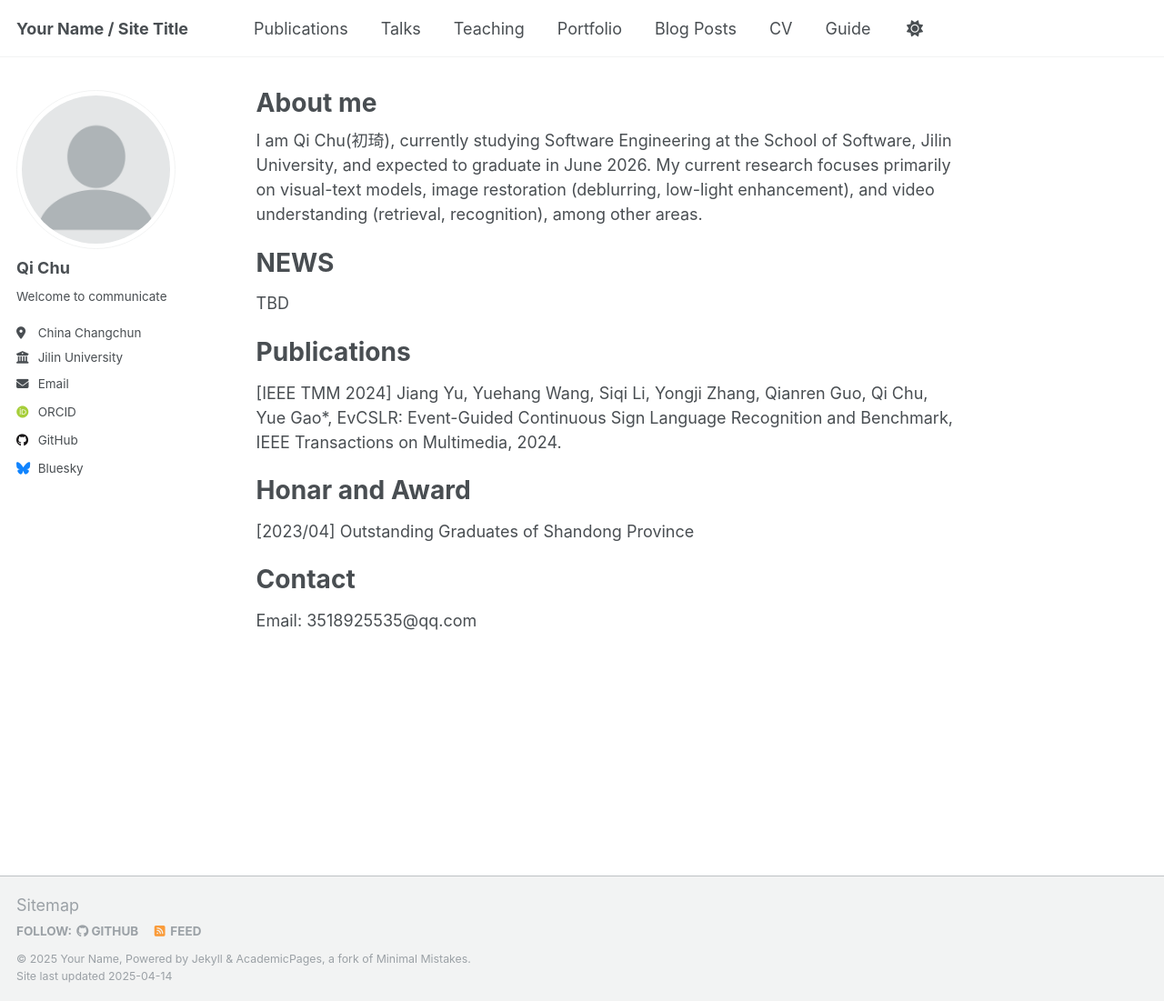
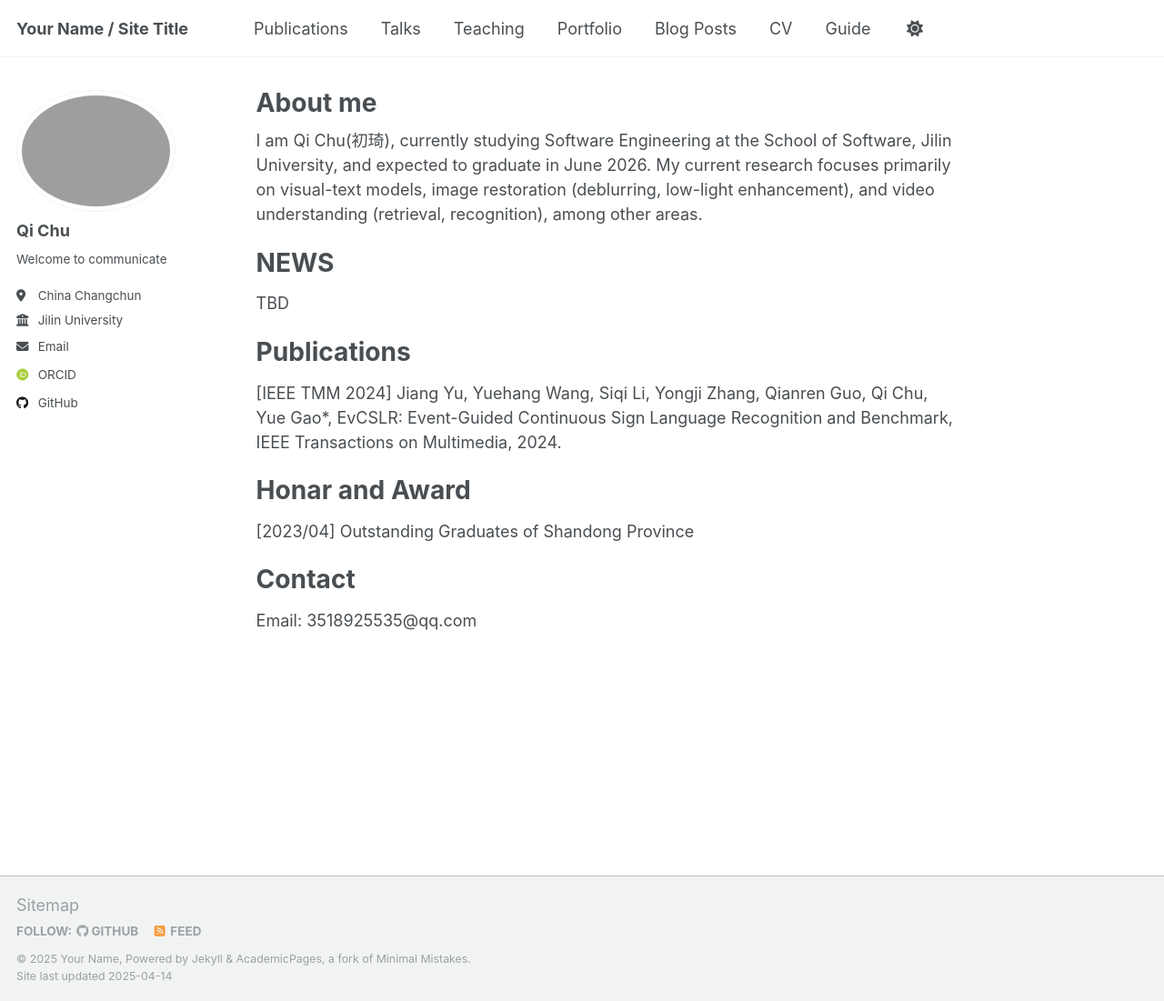
Before and after one commit to invoidstar/invoidstar.github.io, a Jekyll site: the page built from _pages/about.md, in a window 1280 px wide and 1101 px high. Shown: the whole window at 91% size. Built offline with Jekyll 4.4.1, drawn with Linux system fonts in a browser that asks for light colours; some web fonts are replaced.

Commit message:
Update _config.yml

```diff
--- a/_config.yml
+++ b/_config.yml
@@ -22,7 +22,7 @@ repository               : "academicpages/academicpages.github.io"
 #               Additional customization can be done by editing /_includes/author-profile.html
 author:
   # Biographic information
-  avatar           : "profile.png"
+  avatar           : "elysia.png"
   name             : "Qi Chu"
   pronouns         : # example: "she/her"
   bio              : "Welcome to communicate"
@@ -50,7 +50,7 @@ author:
   stackoverflow    : # User number or user number and name (i.e., use "1" or "1/jeff-atwood")
 
   # Social media
-  bluesky          : "bsky.app" # Replace this with you Bluesky username
+  bluesky          : # "bsky.app" # Replace this with you Bluesky username
   facebook         : # Username
   flickr           : # Username
   foursquare       : # Username
```
